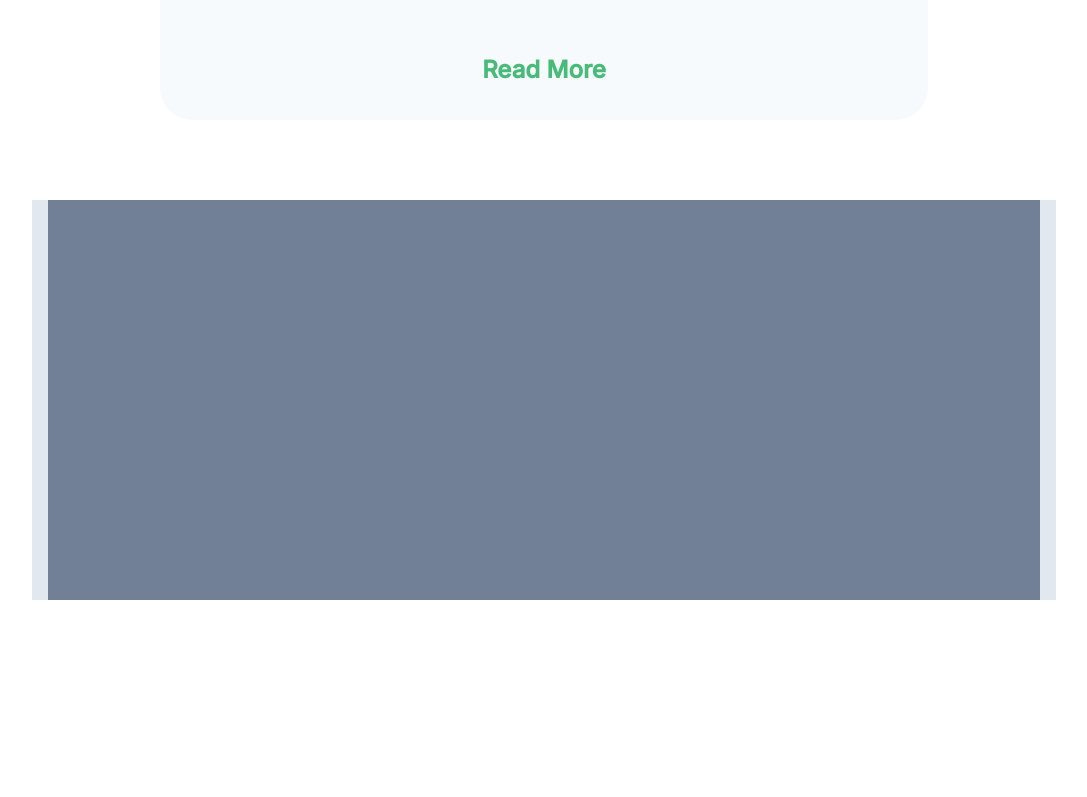
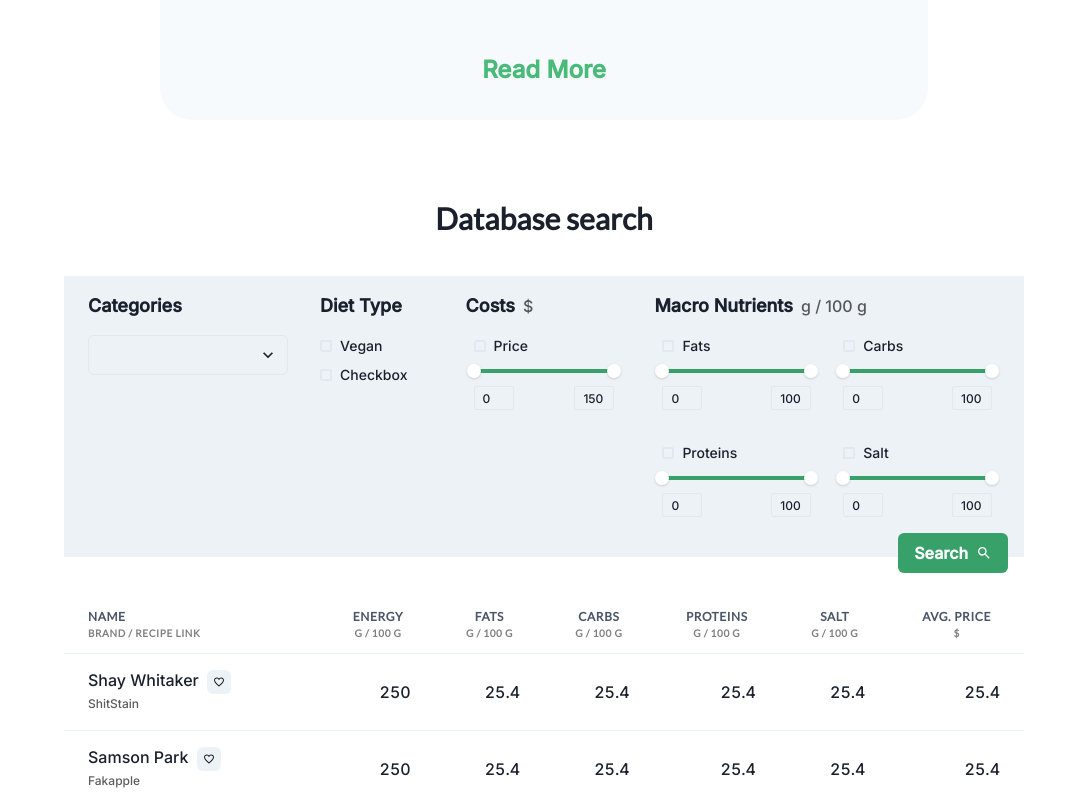
Before and after one commit to Makakusnik/Nupp, a Next.js app: page /products in a window 1280 px wide. Shown: the part 815-1612 px from the top of the page, without its empty margins (96-1183 px from the left). Before the commit the page ends 1415 px from the top, so only its background shows below. Built offline with nearby package versions, Linux system fonts and the light colour scheme.

Commit message:
Added DataTable + Filters

```diff
--- a/pages/products/index.tsx
+++ b/pages/products/index.tsx
@@ -1,4 +1,4 @@
-import { Box, Button, ButtonGroup, Container } from "@chakra-ui/react";
+import { Box, Button, ButtonGroup, Container, Heading } from "@chakra-ui/react";
 import { NextPage } from "next";
 import Head from "next/head";
 import CategoriesContainer from "../../components/Content/Categories";
@@ -8,6 +8,8 @@ import Header, {
   HeaderMainSection,
   HeaderText,
 } from "../../components/Content/Header";
+import { DatabaseTable } from "../../components/Database/DatabaseTable";
+import { FilterBox } from "../../components/Database/Filters";
 import { BlobAnimatedJsx } from "../../components/Misc/BlobVector";
 import { dataBlue } from "../../testdata/blobData";
 
@@ -31,7 +33,7 @@ const Products: NextPage = () => {
           </HeaderText>
           <ButtonGroup>
             <Button variant="CTA">Find recommended products</Button>
-            <Button variant="ghost">Add your own products</Button>
+            <Button as='a' variant="ghost" href='/products/add'>Add your own products</Button>
           </ButtonGroup>
         </HeaderMainSection>
         <HeaderImageSection>
@@ -43,10 +45,13 @@ const Products: NextPage = () => {
           ></BlobAnimatedJsx>
         </HeaderImageSection>
       </Header>
-
       <CategoriesContainer />
-      <Container marginTop="80px" bg="gray.200" maxW="container.lg">
-        <Box bg="gray.500" h="400px"></Box>
+      <Container marginTop={"80px"} px="32px" maxW="container.lg">
+        <Heading textAlign={"center"} as="h2" size="lg">
+          Database search
+        </Heading>
+        <FilterBox/>
+        <DatabaseTable/>
       </Container>
     </Container>
   );
```
